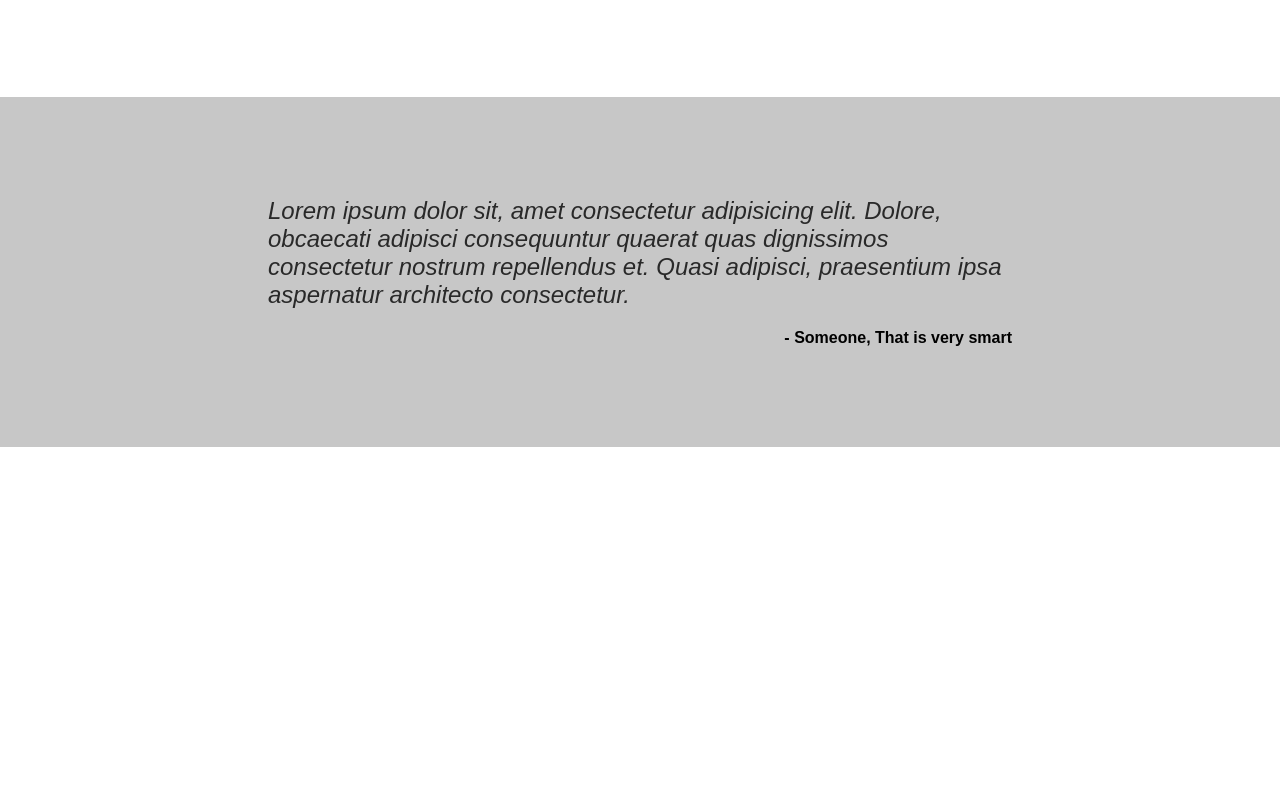
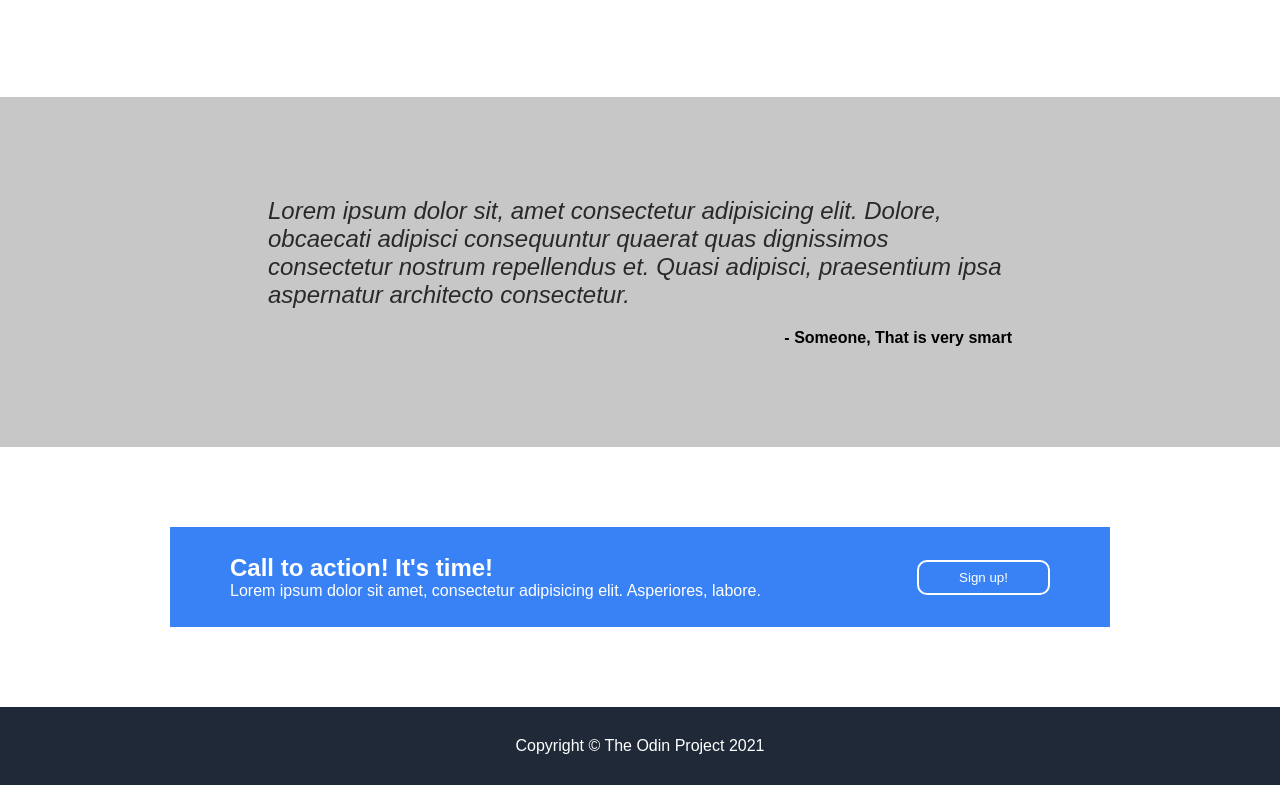
Before and after one commit to mateusznurzynski/odin-landing-page, a plain HTML site: page index.html in a window 1280 px wide. Shown: the part 766-1551 px from the top of the page. Before the commit the page ends 1213 px from the top, so only its background shows below. Drawn offline with Linux system fonts and the light colour scheme.

Commit message:
Add a signup and footer section

```diff
--- a/index.html
+++ b/index.html
@@ -5,7 +5,7 @@
     <meta http-equiv="X-UA-Compatible" content="IE=edge" />
     <meta name="viewport" content="width=device-width, initial-scale=1.0" />
     <title>Odin Landing Page</title>
-    <link rel="stylesheet" href="style.css" />
+    <link rel="stylesheet" href="./style.css" />
   </head>
   <body>
     <section class="hero dark">
@@ -83,5 +83,20 @@
         <p class="quote-author">- Someone, That is very smart</p>
       </div>
     </section>
+    <section class="signup">
+      <div class="container">
+        <div class="action">
+          <div class="action-text">
+            <h2>Call to action! It's time!</h2>
+            <p>
+              Lorem ipsum dolor sit amet, consectetur adipisicing elit.
+              Asperiores, labore.
+            </p>
+          </div>
+          <div class="action-button"><button>Sign up!</button></div>
+        </div>
+      </div>
+    </section>
+    <footer>Copyright &copy; The Odin Project 2021</footer>
   </body>
 </html>
--- a/style.css
+++ b/style.css
@@ -8,6 +8,10 @@ body {
 }
 a {
   text-decoration: none;
+}
+button,
+a {
+  cursor: pointer;
 }
 .dark {
   background-color: #1f2937;
@@ -130,6 +134,36 @@ nav {
   font-size: 150%;
   color: rgb(41, 41, 41);
 }
+.signup {
+  margin: 80px 0;
+}
+.action {
+  background-color: #3882f6;
+  width: 100%;
+  height: 100px;
+  color: white;
+  padding: 20px 60px;
+  display: flex;
+  justify-content: space-between;
+  align-items: center;
+}
+
+.action-button button {
+  border: 2px white solid;
+  background-color: transparent;
+  border-radius: 10px;
+  padding: 8px 40px;
+  color: white;
+}
+
+footer {
+  display: flex;
+  justify-content: center;
+  align-items: center;
+  padding: 30px;
+  background-color: #1f2937;
+  color: white;
+}
 @media (max-width: 850px) {
   .media-image {
     display: none;
```
